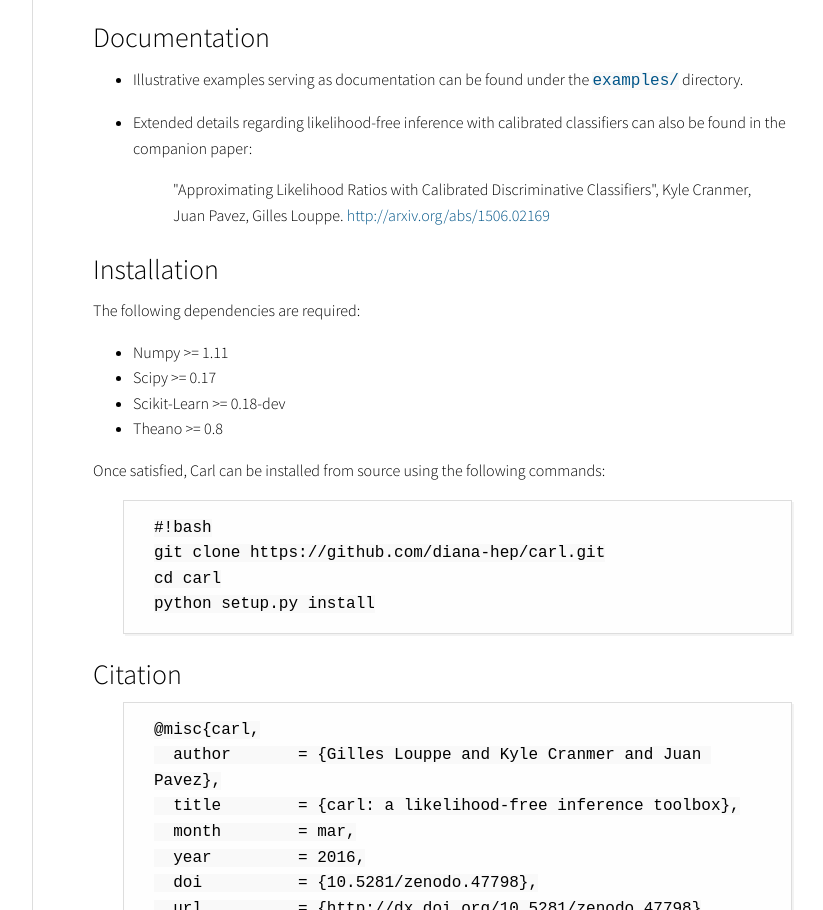
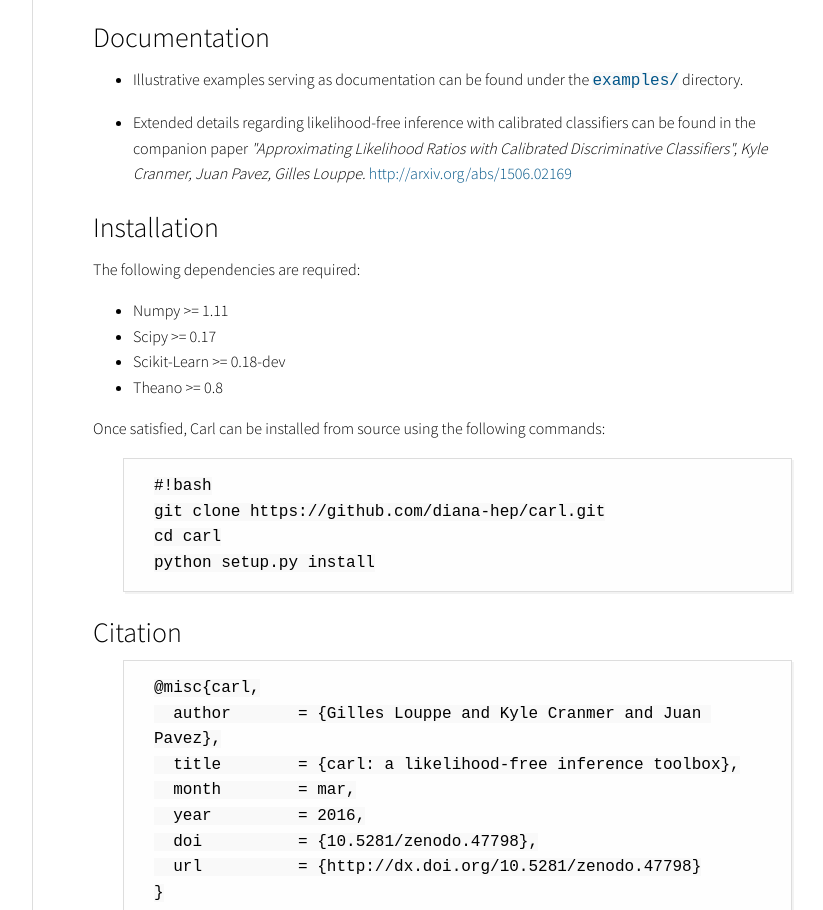
Before and after one commit to diana-hep/carl, a plain HTML site: page index.html in a window 1280 px wide. Shown: the part 1275-2185 px from the top of the page, without its empty margins (288-1111 px from the left). Drawn offline with Linux system fonts and the light colour scheme.

Commit message:
Deploying site

```diff
--- a/index.html
+++ b/index.html
@@ -1016,12 +1016,11 @@ contributing!</p>
   directory.</p>
 </li>
 <li>
-<p>Extended details regarding likelihood-free inference with calibrated
-  classifiers can also be found in the companion paper:</p>
-<blockquote>
-<p>"Approximating Likelihood Ratios with Calibrated Discriminative Classifiers",
-Kyle Cranmer, Juan Pavez, Gilles Louppe. <a href="http://arxiv.org/abs/1506.02169">http://arxiv.org/abs/1506.02169</a></p>
-</blockquote>
+<p>Extended details regarding likelihood-free inference with calibrated classifiers
+  can be found in the companion paper <em>"Approximating Likelihood Ratios with
+  Calibrated Discriminative Classifiers", Kyle Cranmer, Juan Pavez,
+  Gilles Louppe.</em>
+  <a href="http://arxiv.org/abs/1506.02169">http://arxiv.org/abs/1506.02169</a></p>
 </li>
 </ul>
 <h2>Installation</h2>
@@ -1077,11 +1076,11 @@ contributing!
   [`examples/`](https://github.com/diana-hep/carl/tree/master/examples)
   directory.
 
-* Extended details regarding likelihood-free inference with calibrated
-  classifiers can also be found in the companion paper:
-
-    > "Approximating Likelihood Ratios with Calibrated Discriminative Classifiers",
-    > Kyle Cranmer, Juan Pavez, Gilles Louppe. [http://arxiv.org/abs/1506.02169](http://arxiv.org/abs/1506.02169)
+* Extended details regarding likelihood-free inference with calibrated classifiers
+  can be found in the companion paper _"Approximating Likelihood Ratios with
+  Calibrated Discriminative Classifiers", Kyle Cranmer, Juan Pavez,
+  Gilles Louppe._
+  [http://arxiv.org/abs/1506.02169](http://arxiv.org/abs/1506.02169)
 
 
 ## Installation
```
